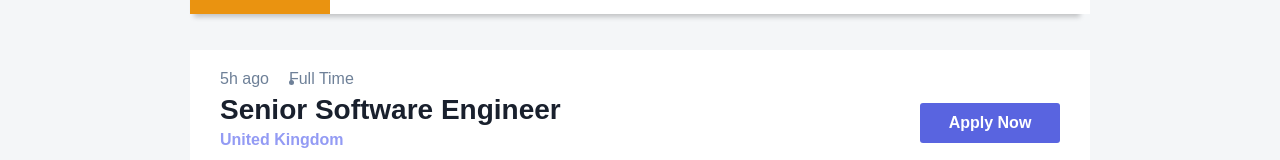
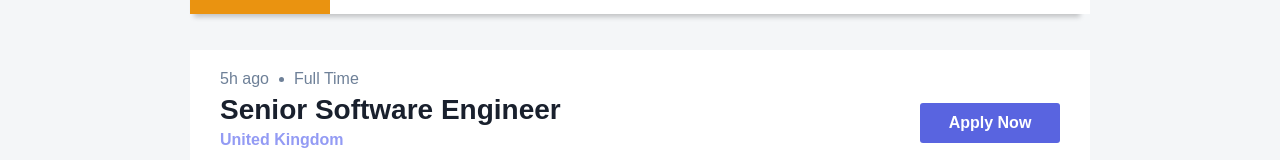
Before and after one commit to Oliver-G-R/devjobs-frontend-mentor, a React (Vite) app: page /detail/1 in a window 1280 px wide. Shown: the part 201-361 px from the top of the page. Built offline with nearby package versions, Linux system fonts and the light colour scheme.

Commit message:
fix: separator flex

```diff
--- a/src/pages/Detail/index.css
+++ b/src/pages/Detail/index.css
@@ -68,17 +68,11 @@ h3 {
 .detail-main-container__info-post-container {
   display: flex;
   gap: 10px;
+  align-items: center;
   color: var(--dark-grey);
-  position: relative;
 }
 
 .separator {
-}
-.separator::before {
-  content: '';
-  position: absolute;
-  top: 10px;
-  left: 69px;
   height: 5px;
   width: 5px;
   border-radius: 50%;
```
